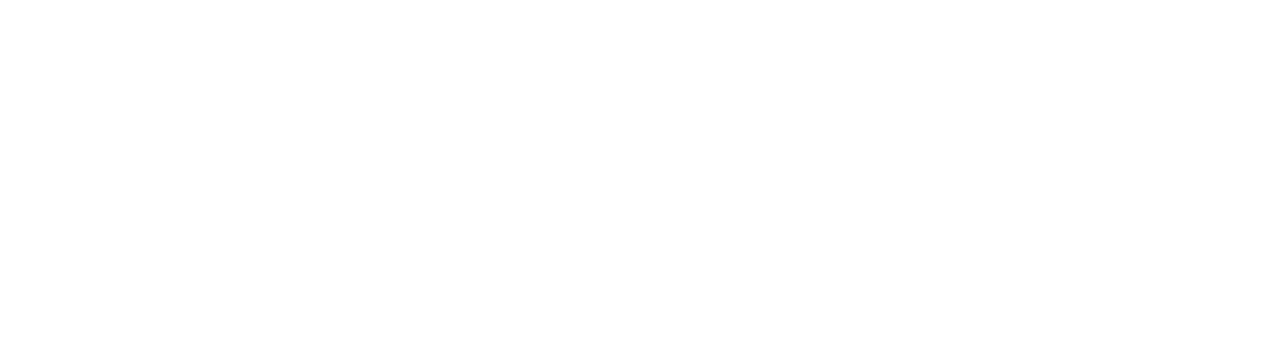
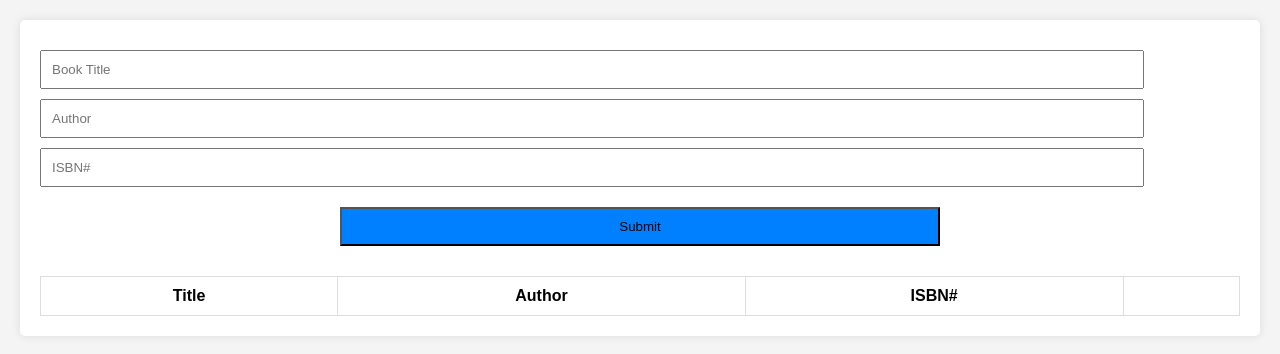
Before and after one commit to acciojob/book-list-soumyabratam6, a website: page main.html in a window 1280 px wide. Drawn offline with Linux system fonts and the light colour scheme.

Commit message:
created a submission

```diff
--- a/main.html
+++ b/main.html
@@ -8,6 +8,26 @@
 
 <body>
 	<!-- the entire body must be written by student -->
+	<div class="container">
+		<div class="form-group">
+			<input type="text" id="title" placeholder="Book Title" />
+			<input type="text" id="author" placeholder="Author" />
+			<input type="text" id="isbn" placeholder="ISBN#" />
+			<button id="submit">Submit</button>
+		</div>
+		<table>
+			<thead>
+				<tr>
+					<th>Title</th>
+					<th>Author</th>
+					<th>ISBN#</th>
+					<th></th>
+				</tr>
+			</thead>
+			<tbody id="book-list">
+			</tbody>
+		</table>
+	</div>
     <script type="text/javascript" src="./script.js">
 </script>
 
--- a/script.js
+++ b/script.js
@@ -1 +1,32 @@
 //your JS code here. If required.
+document.addEventListener("DOMContentLoaded",function() {
+	document.getElementById("submit").addEventListener("click",function(e) {
+		e.preventDefault();
+		const title = document.getElementById("title").value.trim();
+		const author = document.getElementById("author").value.trim();
+		const isbn = document.getElementById("isbn").value.trim();
+			if (title === "" || author === "" || isbn === "") {
+                    alert("Please fill in all fields.");
+                    return;
+                }
+		const tableBody = document.getElementById('book-list');
+		const row = document.createElement('tr');
+		row.innerHTML=`
+			<td>${title}</td>
+			<td>${author}</td>
+			<td>${isbn}</td>
+			<td><button class="delete">Clear</button></td>
+		`
+		tableBody.appendChild(row);
+		 document.getElementById("title").value = "";
+         document.getElementById("author").value = "";
+         document.getElementById("isbn").value = "";
+	});
+document.getElementById("book-list").addEventListener("click", function (e) {
+        if (e.target.classList.contains("delete")) {
+            e.target.parentElement.parentElement.remove();
+        }
+    });
+
+
+})
--- a/styles.css
+++ b/styles.css
@@ -1 +1,47 @@
 /*  your css code here. If applicable */
+body {
+            font-family: Arial, sans-serif;
+            margin: 20px;
+            padding: 0;
+            background-color: #f4f4f4;
+            text-align: center;
+        }
+        .container {
+	        width:50%
+            margin: auto;
+            background: white;
+            padding: 20px;
+            border-radius: 5px;
+            box-shadow: 0px 0px 10px rgba(0, 0, 0, 0.1);
+        }
+        .form-group input  {
+            display: block;
+            width: 90%;
+            margin: 10px 0;
+            padding: 10px;
+        }
+		.form-group button{
+			padding:10px;
+			margin:10px;
+			width:50%;
+			background-color: #0080ff
+		}
+        table {
+            width: 100%;
+            margin-top: 20px;
+            border-collapse: collapse;
+        }
+        th, td {
+            padding: 10px;
+            border: 1px solid #ddd;
+        }
+        .delete {
+            background-color: red;
+            color: white;
+            border: none;
+            padding: 5px 10px;
+            cursor: pointer;
+        }
+        .delete:hover {
+            background-color: darkred;
+        }
```
